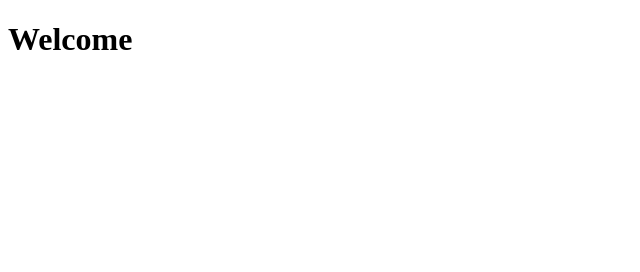
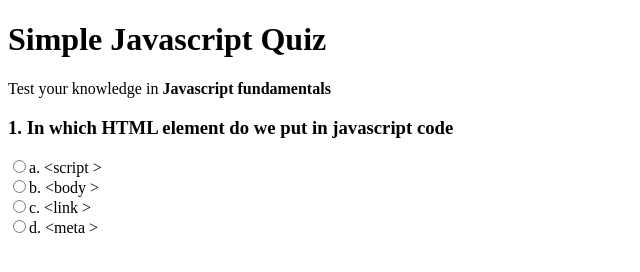
Before and after one commit to jsgithubrepo/testgit, a plain HTML site: page index.html in a window 1280 px wide. Shown: the whole page, without its empty margins (0-640 px from the left). Drawn offline with Linux system fonts and the light colour scheme.

Commit message:
added quiz form

```diff
--- a/index.html
+++ b/index.html
@@ -2,11 +2,28 @@
 <html lang="en">
 <head>
     <meta charset="UTF-8">
-    <title>Learn Javascript</title>
+    <title>Javascript Quiz</title>
     <link rel="stylesheet" href="css/styles.css" >
 </head>
 <body>
-<h1>Welcome</h1>
+<div id="container">
+    <header>
+        <h1>Simple Javascript Quiz</h1>
+        <p>Test your knowledge in <strong>Javascript fundamentals</strong></p>
+    </header>
+    <section>
+        <div id="results"></div>
+        <form name="quizForm" onsubmit="return submitAnswers()">
+            <h3>1. In which HTML element do we put in javascript code</h3>
+            <input type="radio" name="q1" value="a" id="q1a">a. &lt;script &gt; <br>
+            <input type="radio" name="q2" value="b" id="q1a">b. &lt;body &gt; <br>
+            <input type="radio" name="q3" value="c" id="q1a">c. &lt;link &gt; <br>
+            <input type="radio" name="q4" value="d" id="q1a">d. &lt;meta &gt; <br>
+
+
+        </form>
+    </section>
+</div>
 <script src="js/js.js"></script>
 </body>
 </html>
```
